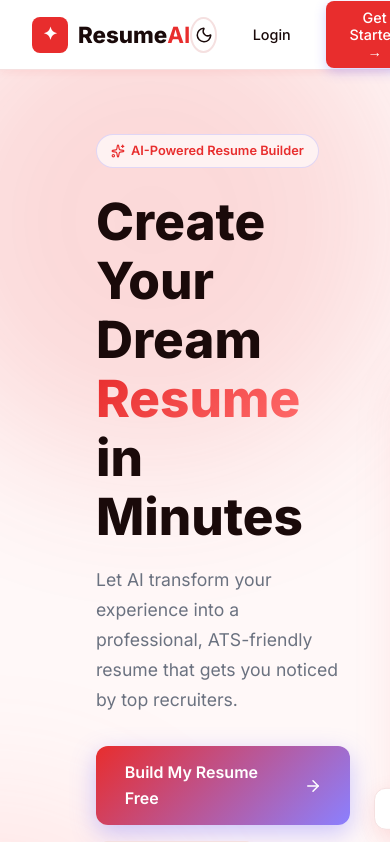
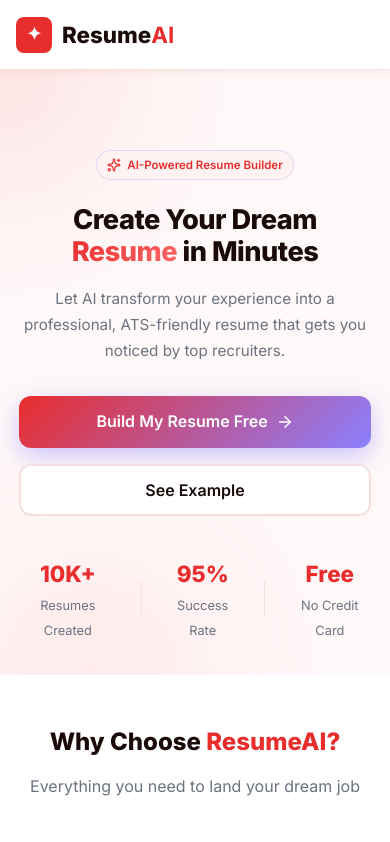
Before and after one commit to PrasadDhumal-P24/AI-Resume-Builder, a React (Vite) app: page / in a window 390 px wide. Shown: the top 842 px of the page. Built offline with nearby package versions, Linux system fonts and the light colour scheme; no server answers.

Commit message:
fix mobile responsive layout

```diff
--- a/src/pages/Home.css
+++ b/src/pages/Home.css
@@ -445,3 +445,253 @@
   opacity: 0.4;
   margin-bottom: 1rem;
 }
+
+/* ===== MOBILE RESPONSIVE - COMPLETE FIX ===== */
+@media (max-width: 768px) {
+
+  /* Hero */
+  .hero {
+    flex-direction: column !important;
+    padding: 5rem 1.2rem 2rem !important;
+    text-align: center !important;
+    min-height: auto !important;
+    gap: 2rem !important;
+  }
+
+  .hero__content {
+    max-width: 100% !important;
+  }
+
+  .hero__title {
+    font-size: 2rem !important;
+    letter-spacing: -0.5px !important;
+  }
+
+  .hero__subtitle {
+    font-size: 0.95rem !important;
+  }
+
+  .hero__buttons {
+    justify-content: center !important;
+    flex-wrap: wrap !important;
+  }
+
+  .hero__btn {
+    width: 100% !important;
+    justify-content: center !important;
+  }
+
+  .hero__stats {
+    justify-content: center !important;
+  }
+
+  .hero__mockup {
+    max-width: 100% !important;
+    display: none !important;
+  }
+
+  .hero__blob--1,
+  .hero__blob--2 {
+    width: 200px !important;
+    height: 200px !important;
+  }
+
+  /* Features */
+  .features {
+    padding: 3rem 1.2rem !important;
+  }
+
+  .features__grid {
+    grid-template-columns: 1fr !important;
+  }
+
+  .features__title {
+    font-size: 1.7rem !important;
+  }
+
+  /* How It Works */
+  .how {
+    padding: 3rem 1.2rem !important;
+  }
+
+  .how__steps {
+    flex-direction: column !important;
+    align-items: center !important;
+  }
+
+  .how__arrow {
+    transform: rotate(90deg) !important;
+  }
+
+  .how__step {
+    max-width: 100% !important;
+    width: 100% !important;
+  }
+
+  /* Header */
+  .header {
+    padding: 0 1rem !important;
+  }
+
+  .header__nav { display: none !important; }
+
+  .header__actions {
+    gap: 0.4rem !important;
+  }
+
+  .btn {
+    padding: 0.4rem 0.8rem !important;
+    font-size: 0.78rem !important;
+  }
+
+  /* Auth */
+  .auth__container {
+    flex-direction: column !important;
+    margin: 0 !important;
+    border-radius: 0 !important;
+  }
+
+  .auth__left {
+    padding: 1.5rem !important;
+    min-height: 180px !important;
+  }
+
+  .auth__left h2 {
+    font-size: 1.3rem !important;
+  }
+
+  .auth__right {
+    width: 100% !important;
+    padding: 1.5rem 1.2rem !important;
+  }
+
+  /* Dashboard */
+  .dashboard {
+    padding: 1rem !important;
+  }
+
+  .dashboard__hero {
+    flex-direction: column !important;
+    gap: 1rem !important;
+    padding: 1.2rem !important;
+    text-align: center !important;
+  }
+
+  .dashboard__welcome {
+    flex-direction: column !important;
+    text-align: center !important;
+  }
+
+  .dashboard__welcome h1 {
+    font-size: 1.1rem !important;
+  }
+
+  .dashboard__stats {
+    grid-template-columns: repeat(3, 1fr) !important;
+  }
+
+  /* Builder */
+  .builder {
+    padding: 0.8rem !important;
+    overflow-x: hidden !important;
+  }
+
+  .builder__progress {
+    padding: 0.8rem !important;
+  }
+
+  .builder__step {
+    width: 32px !important;
+    height: 32px !important;
+  }
+
+  .builder__step-label {
+    font-size: 0.55rem !important;
+  }
+
+  /* Form */
+  .form__section {
+    padding: 1.2rem 1rem !important;
+  }
+
+  .form__grid {
+    grid-template-columns: 1fr !important;
+  }
+
+  .form__grid--full {
+    grid-column: 1 !important;
+  }
+
+  .form__navigation {
+    padding: 1rem !important;
+    gap: 0.5rem !important;
+  }
+
+  .form__btn {
+    padding: 0.7rem 1rem !important;
+    font-size: 0.82rem !important;
+  }
+
+  /* Preview section */
+  .preview__header {
+    flex-direction: column !important;
+    gap: 1rem !important;
+    padding: 1rem !important;
+    text-align: center !important;
+  }
+
+  /* AI Enhancer */
+  .ai-enhancer {
+    padding: 1rem !important;
+  }
+
+  .ai-enhancer__features {
+    grid-template-columns: 1fr !important;
+  }
+
+  /* Feedback */
+  .feedback,
+  .feedback-sec {
+    padding: 3rem 1.2rem !important;
+  }
+
+  .feedback__grid {
+    grid-template-columns: 1fr !important;
+  }
+
+  .feedback__form-wrap {
+    padding: 1.5rem 1rem !important;
+  }
+
+  .feedback__form-row {
+    grid-template-columns: 1fr !important;
+  }
+}
+
+/* Extra small phones */
+@media (max-width: 480px) {
+  .hero__title {
+    font-size: 1.7rem !important;
+  }
+
+  .hero__badge {
+    font-size: 0.72rem !important;
+    padding: 5px 10px !important;
+  }
+
+  .builder__step-label {
+    display: none !important;
+  }
+
+  .dashboard__stats {
+    grid-template-columns: 1fr !important;
+  }
+
+  .auth__left {
+    display: none !important;
+  }
+
+  .features__title {
+    font-size: 1.5rem !important;
+  }
+}
```
Also changed, not shown: 1 other file (tests, documents, lock files or other folders).
